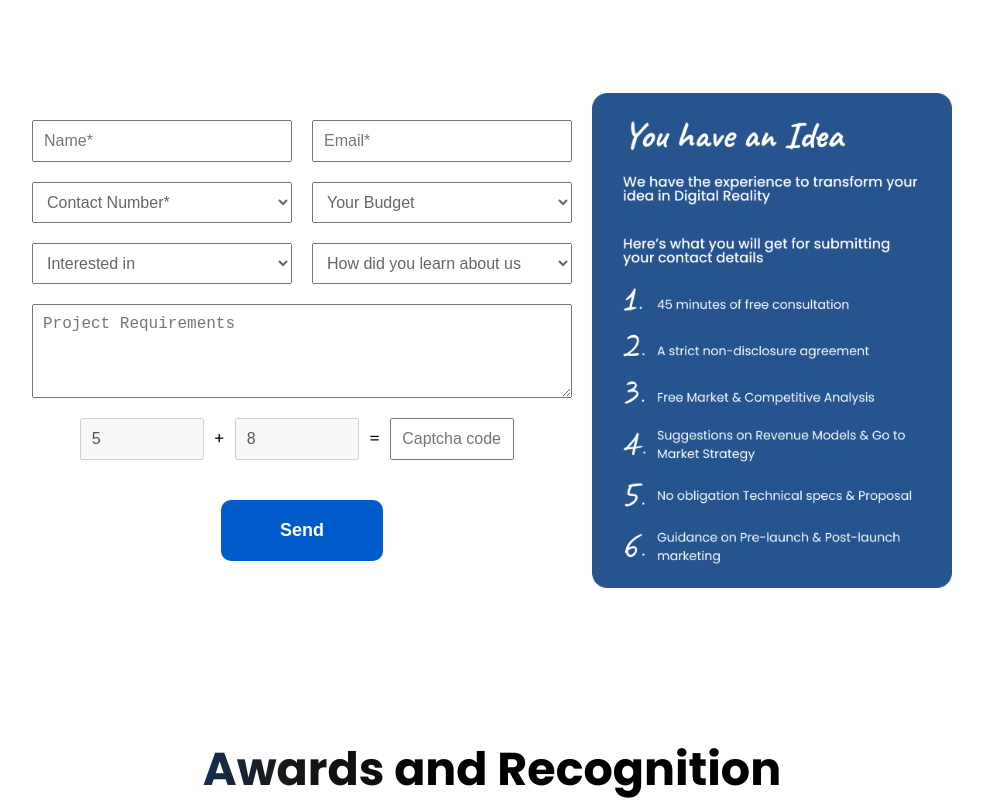
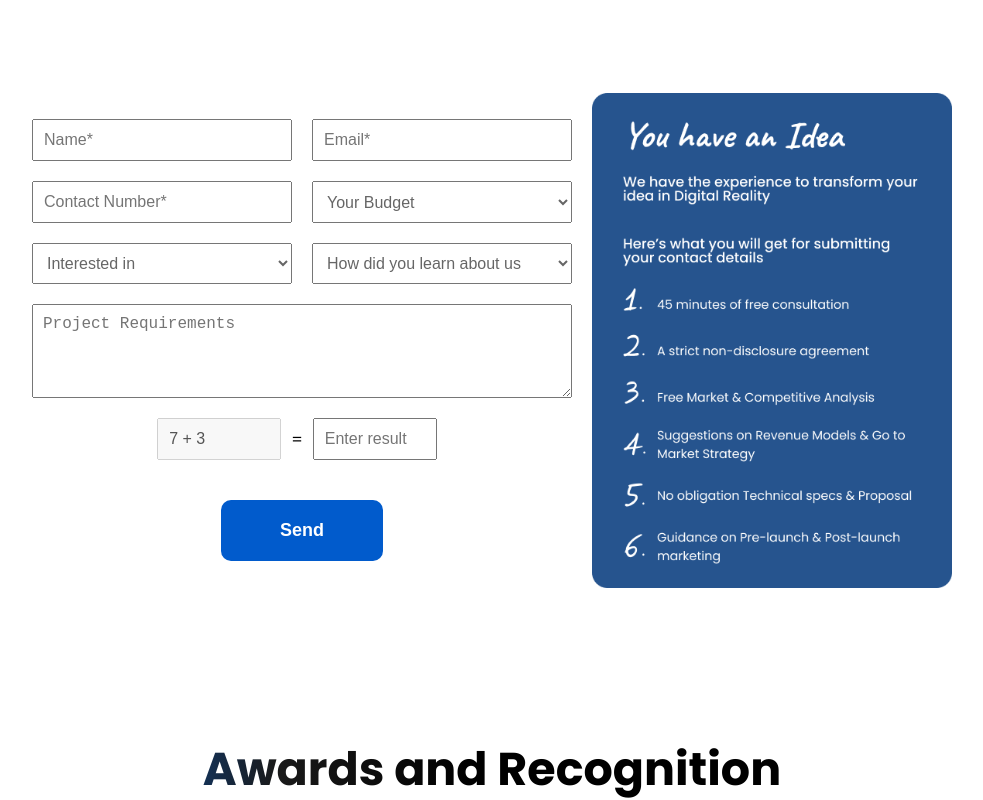
Before and after one commit to gityash2024/jethi-tech, a React (Create React App) app: page /contact in a window 1280 px wide. Shown: the part 901-1701 px from the top of the page, without its empty margins (148-1131 px from the left). Built offline with nearby package versions, Linux system fonts and the light colour scheme; a web font is replaced by a local one.

Commit message:
contact us working

```diff
--- a/package.json
+++ b/package.json
@@ -20,6 +20,7 @@
     "react-router-dom": "^6.26.0",
     "react-scripts": "5.0.1",
     "react-slick": "^0.30.2",
+    "react-toastify": "^10.0.5",
     "slick-carousel": "^1.8.1",
     "styled-components": "^6.1.12",
     "web-vitals": "^2.1.4"
--- a/src/pages/Contact.js
+++ b/src/pages/Contact.js
@@ -4,7 +4,9 @@ import { useInView } from 'react-intersection-observer';
 import Slider from 'react-slick';
 import AOS from 'aos';
 import Customers from "../assets/images/Customers.png";
-
+import { toast, ToastContainer } from 'react-toastify';
+import 'react-toastify/dist/ReactToastify.css';
+import 'aos/dist/aos.css';
 import "aos/dist/aos.css";
 import "slick-carousel/slick/slick.css";
 import "slick-carousel/slick/slick-theme.css";
@@ -398,6 +400,10 @@ const AwardsDot = styled.span`
   border-radius: 50%;
 `;
 const Contact = () => {
+  const [captchaValue, setCaptchaValue] = useState('');
+  const [captchaAnswer, setCaptchaAnswer] = useState('');
+  const [isLoading, setIsLoading] = useState(false);
+
   // const carouselSettings = {
   //   dots: true,
   //   infinite: true,
@@ -468,7 +474,88 @@ const Contact = () => {
       duration: 1000,
       once: true,
     });
+    generateCaptcha();
   }, []);
+
+  const generateCaptcha = () => {
+    const num1 = Math.floor(Math.random() * 10);
+    const num2 = Math.floor(Math.random() * 10);
+    setCaptchaValue(`${num1} + ${num2}`);
+    setCaptchaAnswer((num1 + num2).toString());
+  };
+
+
+  const handleSubmit = async (e) => {
+    e.preventDefault();
+    setIsLoading(true);
+
+    const form = e.target;
+    const name = form.name.value;
+    const email = form.email.value;
+    const phone = form.phone.value;
+    const budget = form.budget.value;
+    const interest = form.interest.value;
+    const source = form.source.value;
+    const requirements = form.requirements.value;
+    const captchaInput = form.captcha.value;
+
+    // Validation
+    if (name.length > 100) {
+      toast.error("Name should be 100 characters or less");
+      setIsLoading(false);
+      return;
+    }
+
+    if (requirements.length > 500) {
+      toast.error("Project requirements should be 500 characters or less");
+      setIsLoading(false);
+      return;
+    }
+
+    const phoneRegex = /^[6-9]\d{9}$/;
+    if (!phoneRegex.test(phone)) {
+      toast.error("Please enter a valid 10-digit Indian mobile number");
+      setIsLoading(false);
+      return;
+    }
+
+    if (captchaInput !== captchaAnswer) {
+      toast.error("Incorrect captcha. Please try again.");
+      generateCaptcha();
+      setIsLoading(false);
+      return;
+    }
+
+    const formData = {
+      name,
+      email,
+      phone,
+      budget,
+      interest,
+      source,
+      requirements,
+    };
+
+    try {
+      const response = await fetch('https://script.google.com/macros/s/AKfycbzbA6ZJzv0JQShWBAnhc0tQcjLVAJdBzZpcCHeLlFynCPTpRniSKSIPWjsifeBKA1Vn/exec', {
+        method: 'POST',
+        mode: 'no-cors',
+        headers: {
+          'Content-Type': 'application/json',
+        },
+        body: JSON.stringify(formData),
+      });
+
+      toast.success('Form submitted successfully. We will contact you soon!');
+      form.reset();
+      generateCaptcha();
+    } catch (error) {
+      console.error('Error submitting form', error);
+      toast.error('An error occurred while submitting the form. Please try again.');
+    } finally {
+      setIsLoading(false);
+    }
+  };
 
   return (
     <AboutWrapper>
@@ -493,30 +580,39 @@ const Contact = () => {
           <Subtitle>Fill this form to Take the First Step Towards the Successful Journey.</Subtitle>
           <FormSection>
             <FormContainer>
-              <Form>
-                <Input type="text" placeholder="Name*" required />
-                <Input type="email" placeholder="Email*" required />
-                <Select defaultValue="">
-                  <option value="" disabled>Contact Number*</option>
+              <Form onSubmit={handleSubmit}>
+                <Input type="text" name="name" placeholder="Name*" required />
+                <Input type="email" name="email" placeholder="Email*" required />
+                <Input type="tel" name="phone" placeholder="Contact Number*" required />
+                <Select name="budget" defaultValue="" required>
+                  <option value="" disabled>Your Budget</option>
+                  <option value="0-5000">$0 - $5,000</option>
+                  <option value="5000-10000">$5,000 - $10,000</option>
+                  <option value="10000+">$10,000+</option>
                 </Select>
-                <Select defaultValue="">
-                  <option value="" disabled>Your Budget</option>
+                <Select name="interest" defaultValue="" required>
+                  <option value="" disabled>Interested in</option>
+                  <option value="web-development">Web Development</option>
+                  <option value="mobile-app">Mobile App Development</option>
+                  <option value="ui-ux">UI/UX Design</option>
+                  <option value="other">Other</option>
                 </Select>
-                <Select defaultValue="">
-                  <option value="" disabled>Interested in</option>
+                <Select name="source" defaultValue="" required>
+                  <option value="" disabled>How did you learn about us</option>
+                  <option value="search">Search Engine</option>
+                  <option value="social-media">Social Media</option>
+                  <option value="referral">Referral</option>
+                  <option value="other">Other</option>
                 </Select>
-                <Select defaultValue="">
-                  <option value="" disabled>How did you learn about us</option>
-                </Select>
-                <TextArea placeholder="Project Requirements" rows={4} />
+                <TextArea name="requirements" placeholder="Project Requirements" rows={4} required />
                 <Captcha>
-                  <CaptchaInput type="text" value="5" disabled />
-                  <CaptchaOperator>+</CaptchaOperator>
-                  <CaptchaInput type="text" value="8" disabled />
+                  <CaptchaInput type="text" value={captchaValue} disabled />
                   <CaptchaOperator>=</CaptchaOperator>
-                  <CaptchaInput type="text" placeholder="Captcha code" />
+                  <CaptchaInput type="text" name="captcha" placeholder="Enter result" required />
                 </Captcha>
-                <SubmitButton>Send</SubmitButton>
+                <SubmitButton type="submit" disabled={isLoading}>
+                  {isLoading ? 'Sending...' : 'Send'}
+                </SubmitButton>
               </Form>
             </FormContainer>
             <InfoBox />
@@ -629,6 +725,8 @@ const Contact = () => {
         </Container>
       </TechnologiesSection>
       </Container>
+      <ToastContainer position="bottom-right" />
+
     </AboutWrapper>
   );
 };
```
Also changed, not shown: 1 other file (tests, documents, lock files or other folders).
